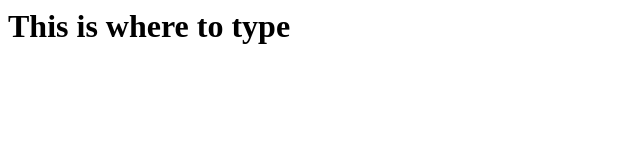
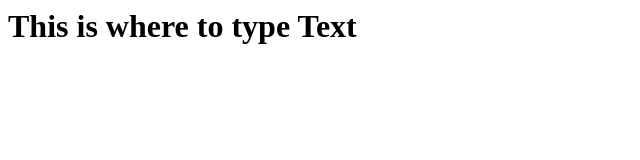
Before and after one commit to notAhmad/Web-Page, a plain HTML site: page index.html in a window 1280 px wide. Shown: the whole page, without its empty margins (0-640 px from the left). Drawn offline with Linux system fonts and the light colour scheme.

```diff
--- a/index.html
+++ b/index.html
@@ -3,7 +3,7 @@
     <head>
       <body>
         <h1>
-        This is where to type
+        This is where to type Text
         </h1>
       </body>
     </head>
```
